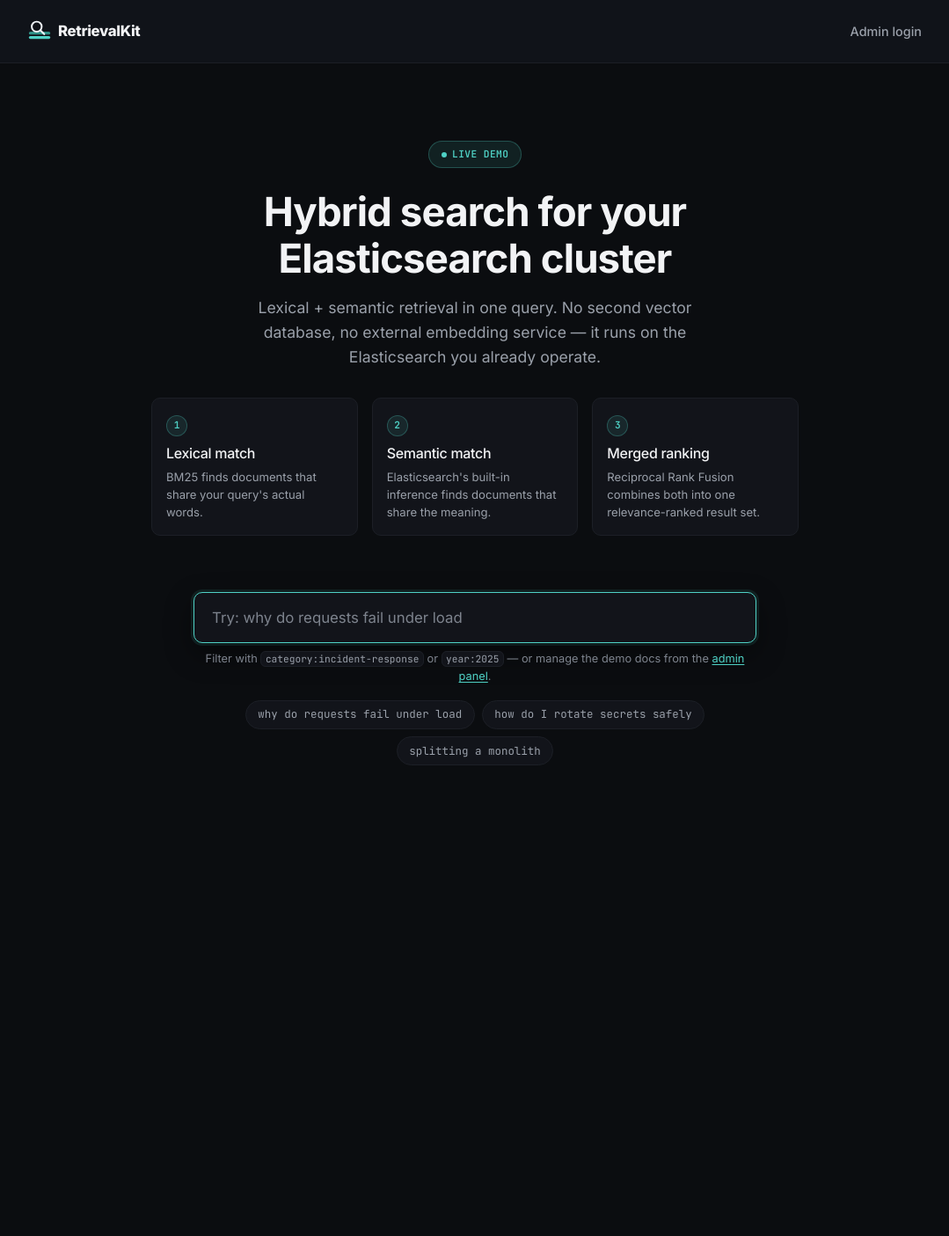
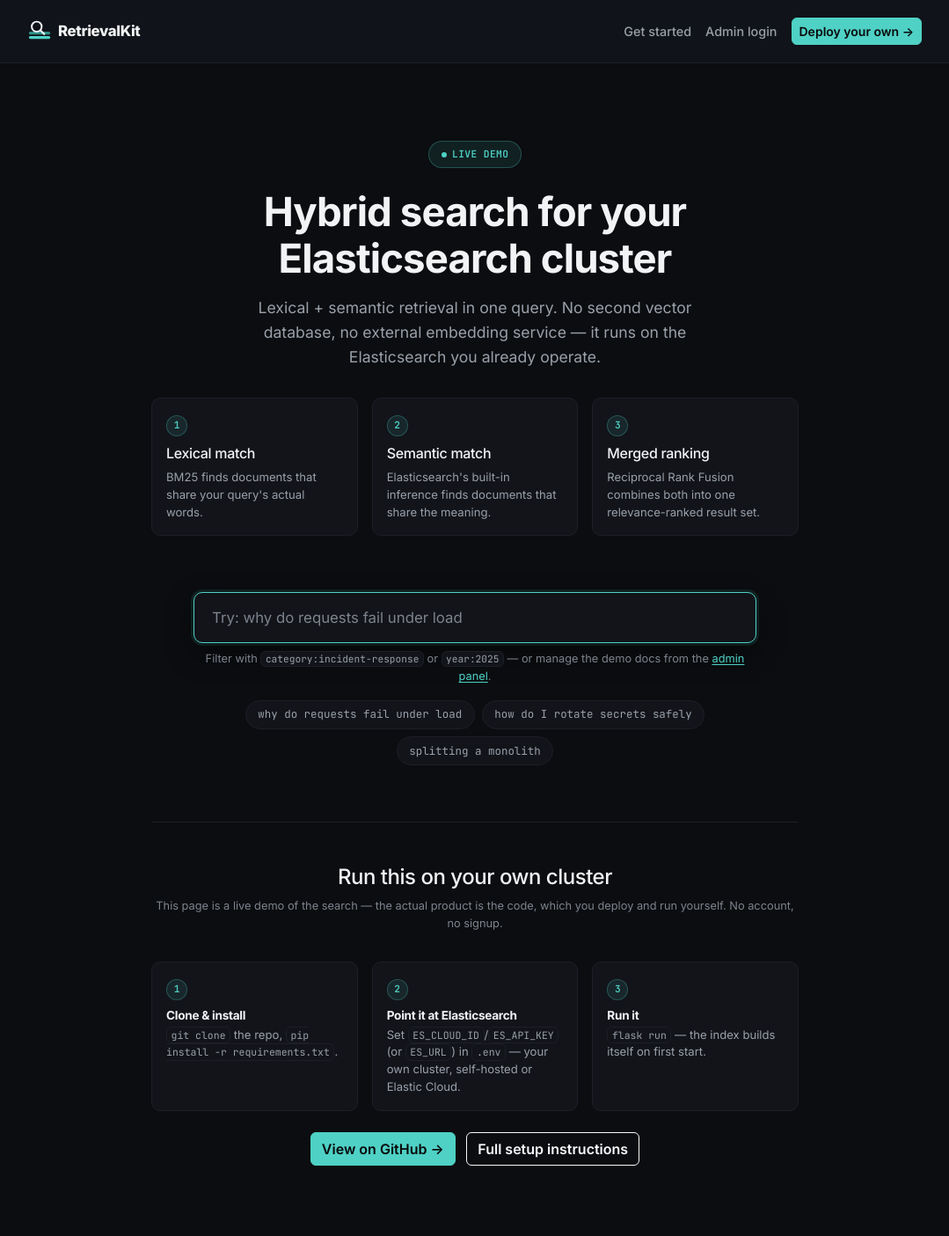
Before and after one commit to Younique98/elastic-search-blog, a Flask app: page / in a window 1280 px wide. Shown: the whole page at 88% size, without its empty margins (100-1179 px from the left). Before the commit the page ends 870 px from the top, so only its background shows below. Run offline with Flask 3, Linux system fonts and the light colour scheme.

Commit message:
Add a real path to deploy your own instance (#11)
The live demo had no way for a visitor to discover how to actually get
the tool: no signup/pricing/dashboard is correct for a self-hosted,
single-admin product, but there was also no "how do I run this myself"
path at all — just a "Live demo" badge and a search box.

Adds a REPO_URL context processor, a "Get started" nav link plus
"Deploy your own" button in the header, and a "Run this on your own
cluster" section on the empty-state homepage with the real 3-step setup
(clone & install, point at Elasticsearch, run it) and links to the repo.


Claude-Session: https://claude.ai/code/session_01RExSWR5FGnmgCwAQWAQjpP

Co-authored-by: Claude <noreply@anthropic.com>

```diff
--- a/app.py
+++ b/app.py
@@ -54,6 +54,16 @@ SITE_DESCRIPTION = (
     'adopt a second vector database next to the search cluster you '
     'already operate.'
 )
+REPO_URL = 'https://github.com/Younique98/elastic-search-blog'
+
+
+@app.context_processor
+def inject_repo_url():
+    # This is a self-hosted tool, not a SaaS with signup — the actual
+    # "get started" path for a visitor is the GitHub repo, not a form
+    # anywhere on this site. Injected globally so every template can link
+    # to it without every render_template() call needing to pass it.
+    return {'REPO_URL': REPO_URL}
 
 # Elasticsearch highlighting wraps matched terms with these markers. They
 # are unusual control characters, never real article text, so after the
--- a/static/style.css
+++ b/static/style.css
@@ -159,6 +159,13 @@ select:focus-visible,
 .rk-hero {
   text-align: center;
   padding: var(--space-8) var(--space-2) var(--space-4);
+}
+
+.rk-get-started {
+  max-width: 46rem;
+  margin: var(--space-8) auto var(--space-4);
+  padding-top: var(--space-6);
+  border-top: 1px solid var(--rk-border);
 }
 
 .rk-badge {
--- a/templates/base.html
+++ b/templates/base.html
@@ -35,22 +35,30 @@
                     />
                     RetrievalKit
                 </a>
-                <ul class="navbar-nav flex-row ms-auto">
+                <ul class="navbar-nav flex-row align-items-center ms-auto">
+                    <li class="nav-item me-3">
+                        <a class="nav-link" href="#get-started">Get started</a>
+                    </li>
                     {% if current_user.is_authenticated %}
                         <li class="nav-item me-3">
                             <a class="nav-link" href="{{ url_for('admin_dashboard') }}">Manage documents</a>
                         </li>
-                        <li class="nav-item">
+                        <li class="nav-item me-3">
                             <form method="POST" action="{{ url_for('admin_logout') }}" class="d-inline">
                                 <input type="hidden" name="csrf_token" value="{{ csrf_token() }}">
                                 <button type="submit" class="btn btn-link nav-link p-0">Log out</button>
                             </form>
                         </li>
                     {% else %}
-                        <li class="nav-item">
+                        <li class="nav-item me-3">
                             <a class="nav-link" href="{{ url_for('admin_login') }}">Admin login</a>
                         </li>
                     {% endif %}
+                    <li class="nav-item">
+                        <a class="btn btn-primary btn-sm" href="{{ REPO_URL }}" target="_blank" rel="noreferrer">
+                            Deploy your own &rarr;
+                        </a>
+                    </li>
                 </ul>
             </div>
         </nav>
--- a/templates/index.html
+++ b/templates/index.html
@@ -53,6 +53,37 @@
             </div>
         {% endif %}
     </div>
+
+    {% if not results and request.method != 'POST' %}
+        <div id="get-started" class="rk-get-started">
+            <h2 class="h4 text-center mb-1">Run this on your own cluster</h2>
+            <p class="text-center rk-search-hint mb-4">
+                This page is a live demo of the search — the actual product is the code, which you
+                deploy and run yourself. No account, no signup.
+            </p>
+            <div class="rk-steps">
+                <div class="rk-step">
+                    <span class="rk-step-num">1</span>
+                    <h3 class="h6">Clone &amp; install</h3>
+                    <p><code>git clone</code> the repo, <code>pip install -r requirements.txt</code>.</p>
+                </div>
+                <div class="rk-step">
+                    <span class="rk-step-num">2</span>
+                    <h3 class="h6">Point it at Elasticsearch</h3>
+                    <p>Set <code>ES_CLOUD_ID</code>/<code>ES_API_KEY</code> (or <code>ES_URL</code>) in <code>.env</code> — your own cluster, self-hosted or Elastic Cloud.</p>
+                </div>
+                <div class="rk-step">
+                    <span class="rk-step-num">3</span>
+                    <h3 class="h6">Run it</h3>
+                    <p><code>flask run</code> — the index builds itself on first start.</p>
+                </div>
+            </div>
+            <p class="text-center mt-4">
+                <a class="btn btn-primary" href="{{ REPO_URL }}" target="_blank" rel="noreferrer">View on GitHub &rarr;</a>
+                <a class="btn btn-outline-light ms-2" href="{{ REPO_URL }}#running-the-project" target="_blank" rel="noreferrer">Full setup instructions</a>
+            </p>
+        </div>
+    {% endif %}
     <script>
         document.querySelectorAll('.rk-example-chip').forEach(function (chip) {
             chip.addEventListener('click', function () {
```
